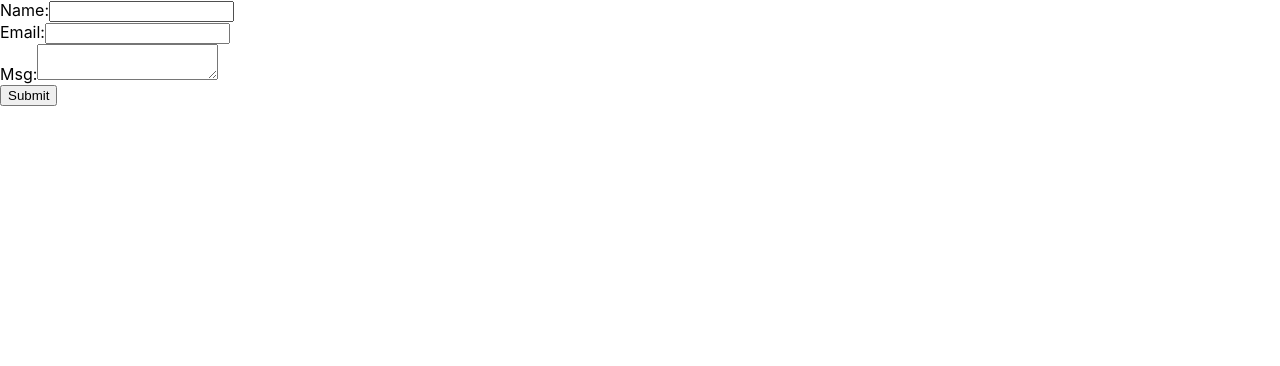
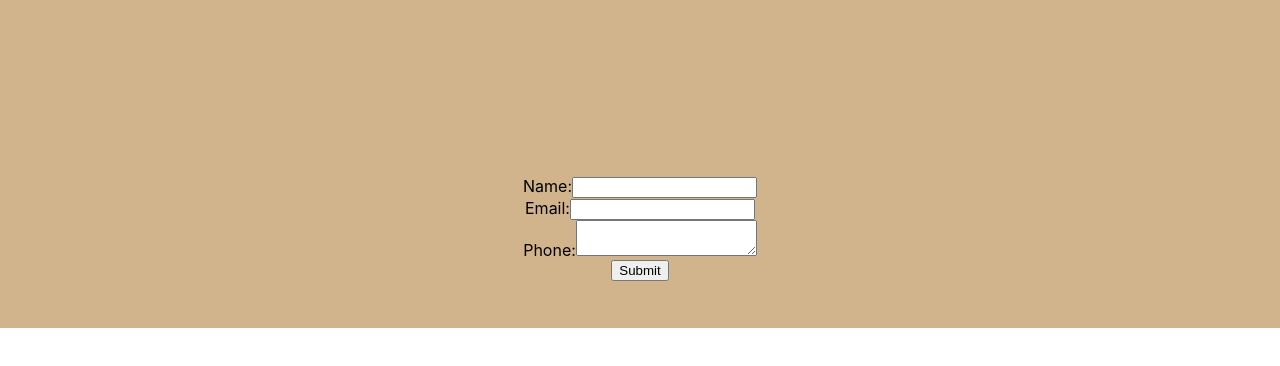
Before and after one commit to Mattlotus/mikbropro, a React (Create React App) app: page /Booknow in a window 1280 px wide. Shown: the top 366 px of the page. Built offline with nearby package versions, Linux system fonts and the light colour scheme; a web font is replaced by a local one.

Commit message:
align items in book now page

```diff
--- a/src/App.css
+++ b/src/App.css
@@ -19,8 +19,6 @@
   font-family: "butcherman", sans-serif;
   font-style: oblique;
   letter-spacing: 5px;
-
-
 }
 .navContainer{
   /* border: solid red; */
@@ -28,11 +26,9 @@
   justify-content: space-between;
 
 }
-
 .logo{
   height: 55vh;
 }
-
 .btnContainer{
   /* border: solid green; */
   display: flex;
@@ -47,5 +43,17 @@
 .picContainer img{
   height: auto;
   width: 600px;
+}
+.formContainer{
+  /* border: solid blue; */
+  background-color: tan;
+  display: flex;
+  flex-direction: column;
+  justify-content: center;
+  align-items: center;
+  height: 200px;
+  padding-top: 10%
+
+
 
 }
--- a/src/Pages/Booknow.jsx
+++ b/src/Pages/Booknow.jsx
@@ -1,5 +1,6 @@
 
 import React, { useState } from 'react';
+import logo from '../MBP LOGO.png';
 
 
 const Booknow = () => {
@@ -28,7 +29,8 @@ const Booknow = () => {
   //  onScreen display
   return (
     <form onSubmit={handleSubmit}>
-      <div>
+      <div className='formContainer'>
+        <div>
         <label htmlFor="name">Name:</label>
         <input
           type="text"
@@ -50,13 +52,14 @@ const Booknow = () => {
           onChange={handleChange}
           required
         />
-      </div>
+        </div>
 
-      <div>
-        <label htmlFor="message">Msg:</label>
+
+        <div>
+        <label htmlFor="phone">Phone:</label>
         <textarea
-          id="message"
-          name="message"
+          id="phone"
+          name="phone"
           value={formData.message}
           onChange={handleChange}
           required
@@ -64,8 +67,8 @@ const Booknow = () => {
       </div>
 
       <button type="submit">Submit</button>
+      </div>
     </form>
   );
 };
-
 export default Booknow;
```
